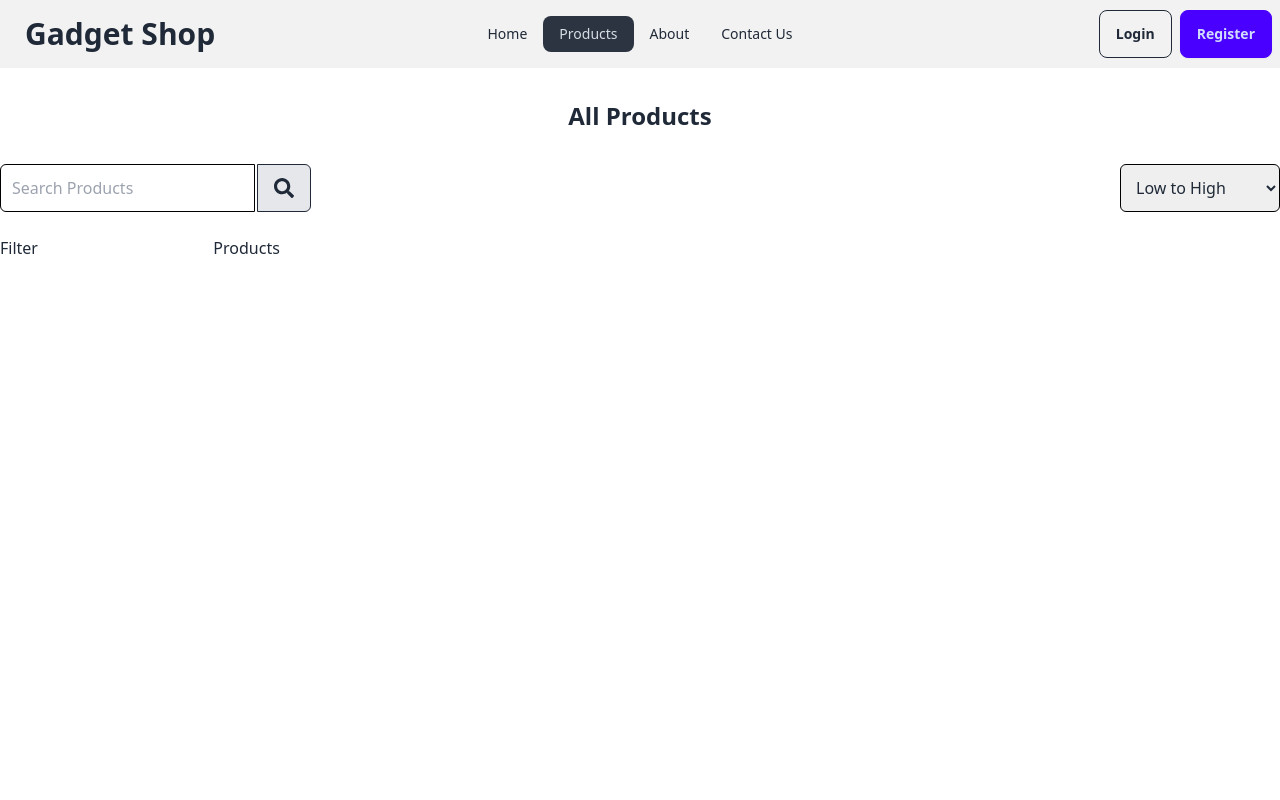
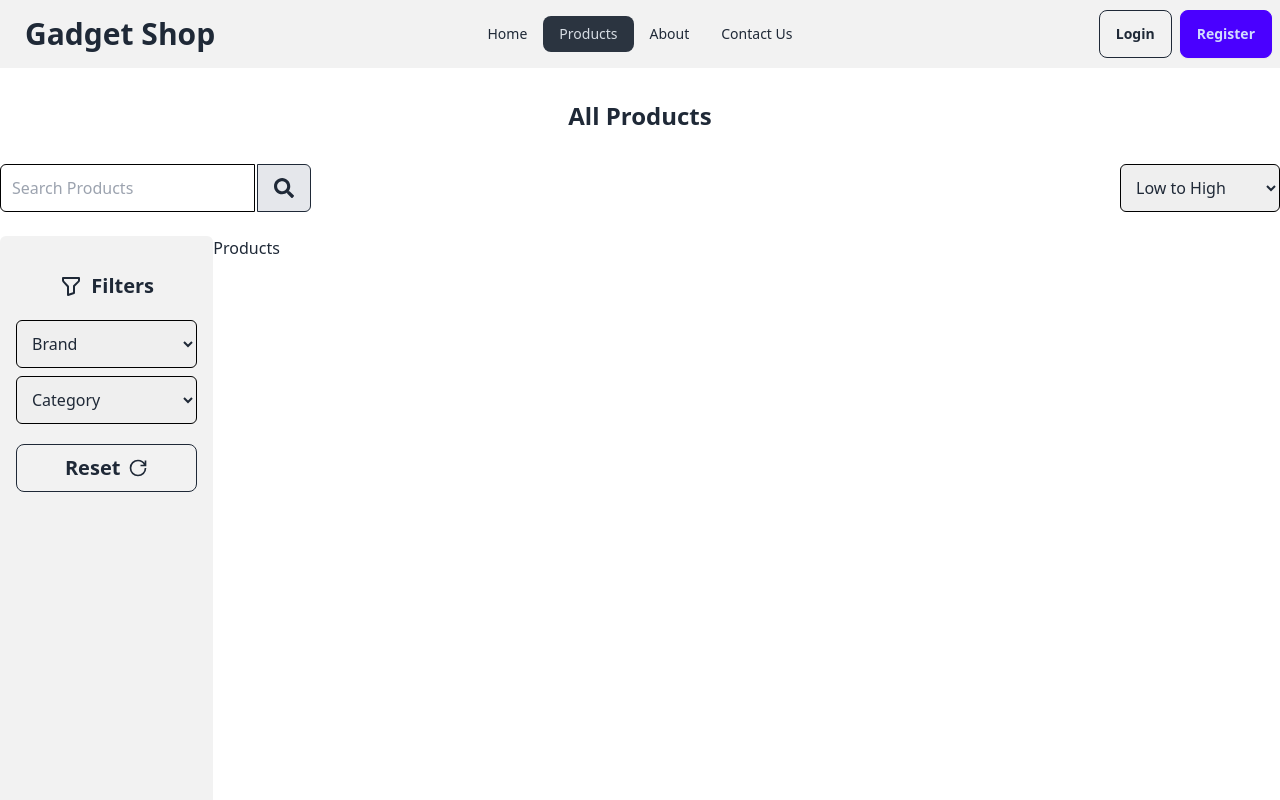
Before and after one commit to MASUMHD/gadged-shop-client, a React (Vite) app: page /products in a window 1280 px wide. Shown: the top 800 px of the page. Built offline with nearby package versions, Linux system fonts and the light colour scheme; no server answers.

Commit message:
FilterBar add

```diff
--- /dev/null
+++ b/src/Components/Products/FilterBar.jsx
@@ -0,0 +1,37 @@
+import { GrPowerReset } from "react-icons/gr";
+import { TbFilter } from "react-icons/tb";
+
+const FilterBar = () => {
+  return (
+    <div className="bg-base-200 p-4 h-full min-h-screen rounded-t-md">
+      <div className="flex items-center gap-2 justify-center mt-5">
+        <TbFilter size={24} />
+        <h2 className="text-xl font-bold">Filters</h2>
+      </div>
+
+      <div className="mt-5 flex flex-col gap-2 items-center">
+        <div className="w-full">
+          <select className="p-[11px]  w-full border border-black rounded-md">
+            <option disabled selected>
+              Brand
+            </option>
+            <option>Han Solo</option>
+            <option>Greedo</option>
+          </select>
+        </div>
+        <div className="w-full">
+        <select className="p-[11px]  w-full border border-black rounded-md">
+            <option disabled selected>
+              Category
+            </option>
+            <option>Han Solo</option>
+            <option>Greedo</option>
+          </select>
+        </div>
+      </div>
+      <button className="btn btn-outline w-full flex text-xl items-center gap-2 mt-5"><p>Reset</p> <GrPowerReset /></button>
+    </div>
+  );
+};
+
+export default FilterBar;
--- a/src/Pages/Products.jsx
+++ b/src/Pages/Products.jsx
@@ -1,3 +1,4 @@
+import FilterBar from "../Components/Products/FilterBar";
 import SearchBar from "../Components/SearchBar";
 import SortByPrice from "../Components/SortByPrice";
 
@@ -13,7 +14,7 @@ const Products = () => {
       </div>
       {/* content */}
       <div className="grid grid-cols-12">
-        <div className="col-span-2">Filter</div>
+        <div className="col-span-2"><FilterBar/></div>
         <div className="col-span-10">Products</div>
       </div>
     </div>
```
